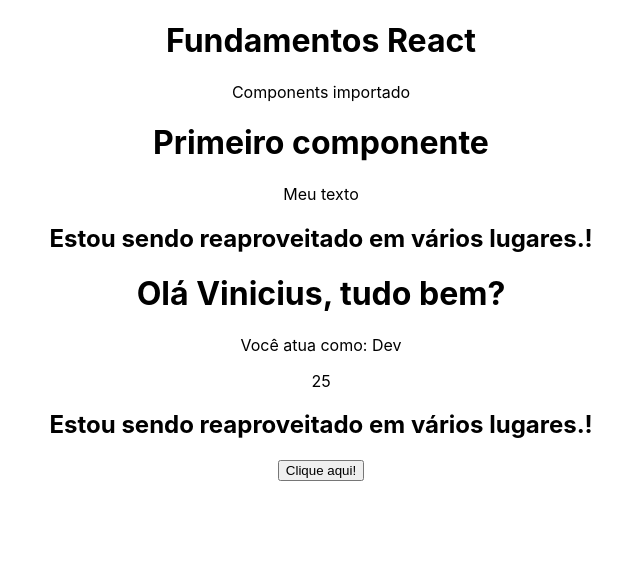
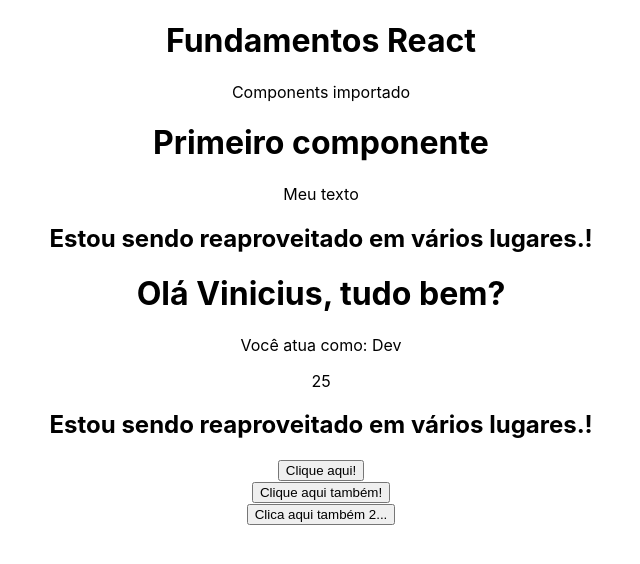
Before and after one commit to viniciusbenicio/fundamentos, a React (Create React App) app: page / in a window 1280 px wide. Shown: the top 564 px of the page, without its empty margins (319-959 px from the left). Built offline with nearby package versions, Linux system fonts and the light colour scheme.

Commit message:
Funções nos eventos

```diff
--- a/src/components/Events.js
+++ b/src/components/Events.js
@@ -10,6 +10,16 @@
       <div>
         <button onClick={handleMyEvent}>Clique aqui!</button>
       </div>
+      <div>
+        <button onClick={() => alert("Clicou...")}>Clique aqui também!</button>
+      </div>
+      <div>
+        <button onClick={() => {
+          if(true){
+            alert("Obrigado...")
+          }
+        }}>Clica aqui também 2...</button>
+      </div>
     </div>
   )
 }
```
